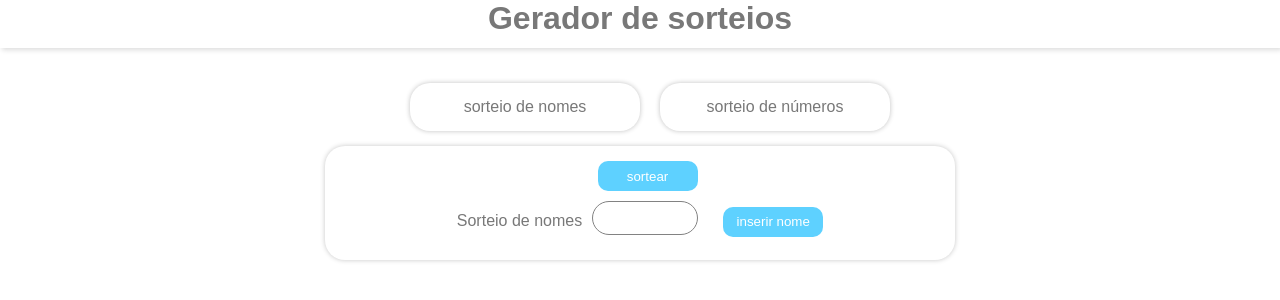
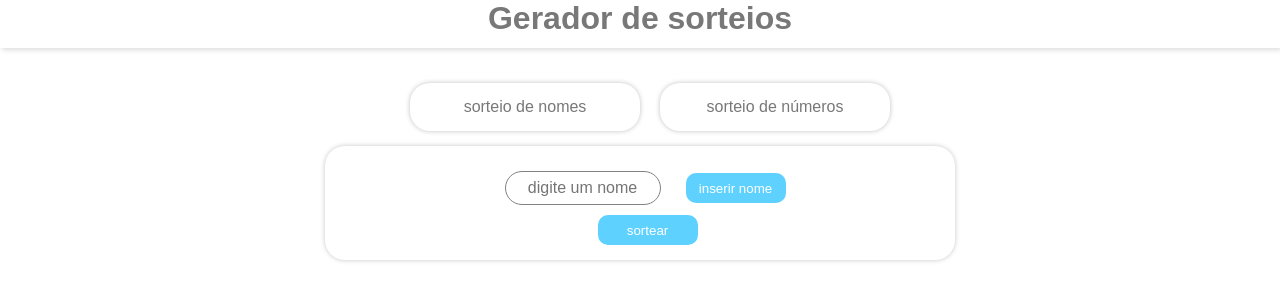
Before and after one commit to carloseduneves/sorteio, a React (Create React App) app: page / in a window 1280 px wide. Both pictures are taken after a click on the element "sorteio de nomes". Shown: the top 300 px of the page. Built offline with nearby package versions, Linux system fonts and the light colour scheme.

Commit message:
Sorteio web 1.6

```diff
--- a/src/App.css
+++ b/src/App.css
@@ -34,9 +34,14 @@ header{
   box-shadow: 2px 2px 5px rgba(0, 0, 0, 0.142);
 }
 main{
+  display: flex;
+  justify-content: center;
+  align-items: center;
+  margin: auto;
+  flex-wrap: wrap;
   box-shadow: 0px 0px 5px rgba(0, 0, 0, 0.227);
   max-width: 600px;
-  min-width: 400px;
+  min-width: 200px;
   margin: auto;
   border-radius: 20px;
   padding: 15px;
--- a/src/components/SorteioNome.css
+++ b/src/components/SorteioNome.css
@@ -8,3 +8,11 @@
 .a{
     background-color: yellow;
 }
+.raffleBoxName{
+    display: flex;
+    margin: auto;
+    text-align: center;
+    align-items: center;
+    justify-content: center;
+    flex-wrap: wrap;
+}
--- a/src/components/SorteioNome.js
+++ b/src/components/SorteioNome.js
@@ -19,35 +19,28 @@ function SorteioNome() {
   const raffle = () => {
     if(names.length === 0){
       alert('insira nomes');
+      console.log(names);
       return;
-    }
-    const raffle = Math.floor(Math.random() * names.length);
-
-
+    }else{const raffle = Math.floor(Math.random() * names.length);
     setRaffleName(names[raffle].toUpperCase());
-
     let indexFind = names.indexOf(names[raffle]);
-    names.splice(indexFind, 1);
-
-
+    names.splice(indexFind, 1);}
+    console.log(names);
   }
   return (
     <div>
 
         <div className='window'>
-        <button onClick={raffle}>sortear</button>
             <form onSubmit={pushName} className='form'>
-              <span>Sorteio de nomes</span>
-              <input type="text" onChange={(e) => setNameInput(e.target.value)} ref={reference} value={nameInput}/>
-              <button>inserir nome</button>
-
-
-              {names.map((itens, i) =>
-                <p key={i} className='ListNames'>{itens}</p>
+              <div className='raffleBoxName'>
+                <input type="text" onChange={(e) => setNameInput(e.target.value)} ref={reference} value={nameInput} placeholder="digite um nome"/>
+                <button>inserir nome</button>
+              </div>
+            </form>
+            <button onClick={raffle}>sortear</button>
+            {names.map((itens, i) =>
+              <p key={i} className='ListNames'>{itens}</p>
               )}
-            </form>
-
-
             {raffleName !== '' && (<div className='List'>
               <h2>O resultado é:</h2><h1>{raffleName}</h1>
             </div>)}
--- a/src/index.css
+++ b/src/index.css
@@ -5,13 +5,13 @@
 }
 input{
   min-width: 80px;
-  max-width: 100px;
+  max-width: 150px;
   height: 30px;
   border-radius: 20px;
   border: 1px solid rgb(130, 130, 130);
   margin: 10px;
   text-align: center;
-  font-size: 1.5em;
+  font-size: 1em;
 }
 button{
   width: 100px;
```
